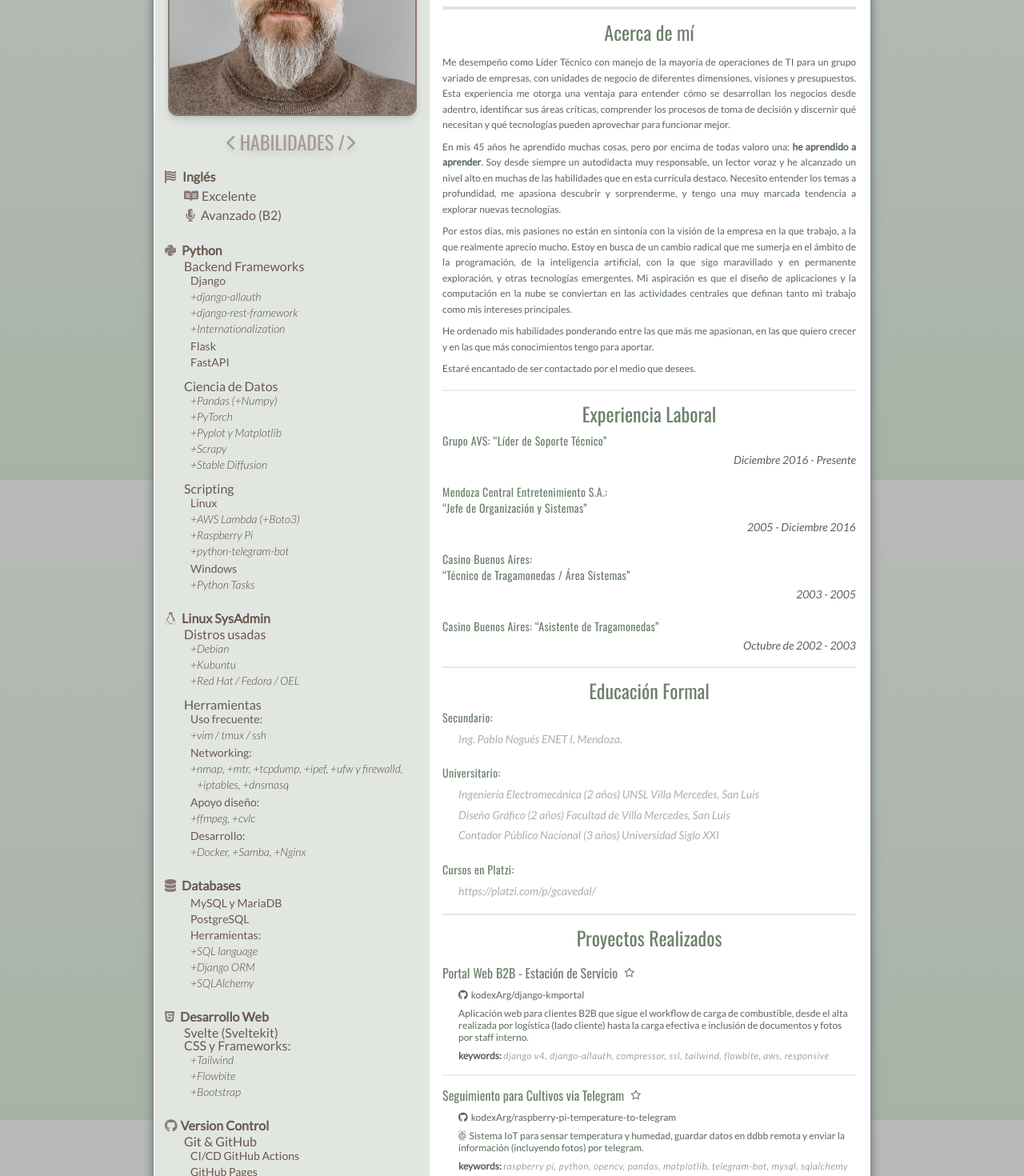
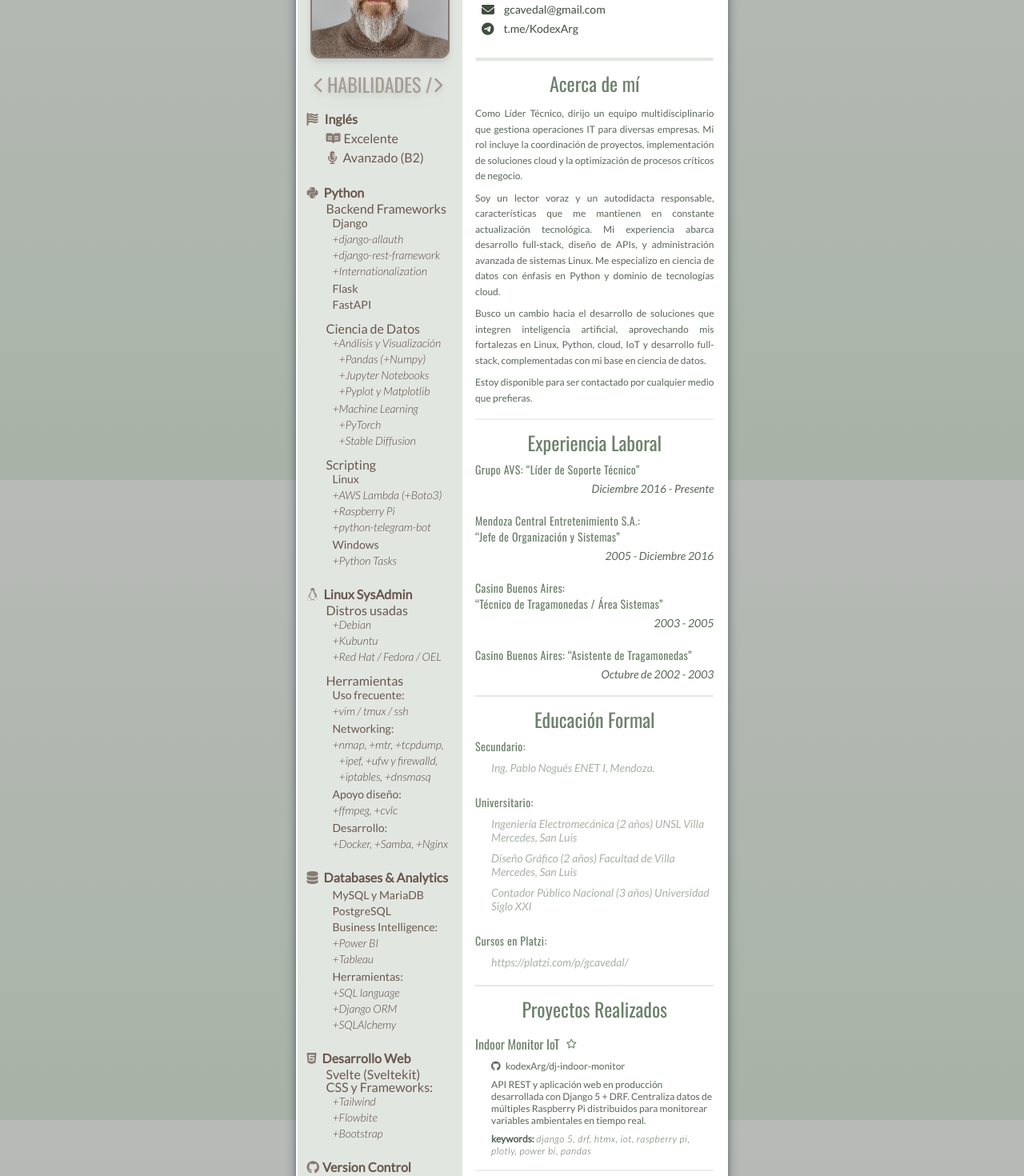
Before and after one commit to kodexArg/cv, a SvelteKit app: page / in a window 1280 px wide. Shown: the part 200-1670 px from the top of the page at 80% size. Built offline with nearby package versions, Linux system fonts and the light colour scheme.

Commit message:
New models Configs and Rooms

```diff
--- a/package.json
+++ b/package.json
@@ -14,6 +14,7 @@
 		"autoprefixer": "^10.4.15",
 		"postcss": "^8.4.28",
 		"svelte": "^4.0.5",
+		"svelte-preprocess": "^6.0.3",
 		"tailwindcss": "^3.3.3",
 		"vite": "^4.4.2"
 	},
--- a/src/components/AboutMe.svelte
+++ b/src/components/AboutMe.svelte
@@ -1,26 +1,20 @@
 <section>
   <h2>Acerca de mí</h2>
   <article>
-
     <p>
-      Me desempeño como Líder Técnico con manejo de la mayoría de operaciones de TI para un grupo variado de empresas, con unidades de negocio de diferentes dimensiones, visiones y presupuestos. Esta experiencia me otorga una ventaja para entender cómo se desarrollan los negocios desde adentro, identificar sus áreas críticas, comprender los procesos de toma de decisión y discernir qué necesitan y qué tecnologías pueden aprovechar para funcionar mejor.
+      Como Líder Técnico, dirijo un equipo multidisciplinario que gestiona operaciones IT para diversas empresas. Mi rol incluye la coordinación de proyectos, implementación de soluciones cloud y la optimización de procesos críticos de negocio.
     </p>
 
     <p>
-      En mis 45 años he aprendido muchas cosas, pero por encima de todas valoro una: <strong>he aprendido a aprender</strong>. Soy desde siempre un autodidacta muy responsable, un lector voraz y he alcanzado un nivel alto en muchas de las habilidades que en esta currícula destaco. Necesito entender los temas a profundidad, me apasiona descubrir y sorprenderme, y tengo una muy marcada tendencia a explorar nuevas tecnologías.
+      Soy un lector voraz y un autodidacta responsable, características que me mantienen en constante actualización tecnológica. Mi experiencia abarca desarrollo full-stack, diseño de APIs, y administración avanzada de sistemas Linux. Me especializo en ciencia de datos con énfasis en Python y dominio de tecnologías cloud.
     </p>
 
     <p>
-      Por estos días, mis pasiones no están en sintonía con la visión de la empresa en la que trabajo, a la que realmente aprecio mucho. Estoy en busca de un cambio radical que me sumerja en el ámbito de la programación, de la inteligencia artificial, con la que sigo maravillado y en permanente exploración, y otras tecnologías emergentes. Mi aspiración es que el diseño de aplicaciones y la computación en la nube se conviertan en las actividades centrales que definan tanto mi trabajo como mis intereses principales.
+      Busco un cambio hacia el desarrollo de soluciones que integren inteligencia artificial, aprovechando mis fortalezas en Linux, Python, cloud, IoT y desarrollo full-stack, complementadas con mi base en ciencia de datos.
     </p>
 
     <p>
-      He ordenado mis habilidades ponderando entre las que más me apasionan, en las que quiero crecer y en las que más conocimientos tengo para aportar.
+      Estoy disponible para ser contactado por cualquier medio que prefieras.
     </p>
-
-    <p>
-      Estaré encantado de ser contactado por el medio que desees.
-    </p>
-
   </article>
 </section>
--- /dev/null
+++ b/src/components/MaximizeButton.svelte
@@ -0,0 +1,32 @@
+<script>
+  import { isMaximized } from '../lib/stores';
+
+  function toggleMaximize() {
+    $isMaximized = !$isMaximized;
+  }
+</script>
+
+<button
+  on:click={toggleMaximize}
+  class="fixed top-4 right-4 bg-mate-100 hover:bg-mate-200 p-2 rounded-full shadow-md"
+>
+  {#if $isMaximized}
+    <!-- Usar el contenido de minimize.svg -->
+    <svg xmlns="http://www.w3.org/2000/svg" width="24" height="24" viewBox="0 0 24 24" fill="none" stroke="currentColor" stroke-width="2" stroke-linecap="round" stroke-linejoin="round" class="icon icon-tabler icons-tabler-outline icon-tabler-minimize">
+      <path stroke="none" d="M0 0h24v24H0z" fill="none"/>
+      <path d="M15 19v-2a2 2 0 0 1 2 -2h2" />
+      <path d="M15 5v2a2 2 0 0 0 2 2h2" />
+      <path d="M5 15h2a2 2 0 0 1 2 2v2" />
+      <path d="M5 9h2a2 2 0 0 0 2 -2v-2" />
+    </svg>
+  {:else}
+    <!-- Usar el contenido de maximize.svg -->
+    <svg xmlns="http://www.w3.org/2000/svg" width="24" height="24" viewBox="0 0 24 24" fill="none" stroke="currentColor" stroke-width="2" stroke-linecap="round" stroke-linejoin="round" class="icon icon-tabler icons-tabler-outline icon-tabler-maximize">
+      <path stroke="none" d="M0 0h24v24H0z" fill="none"/>
+      <path d="M4 8v-2a2 2 0 0 1 2 -2h2" />
+      <path d="M4 16v2a2 2 0 0 0 2 2h2" />
+      <path d="M16 4h2a2 2 0 0 1 2 2v2" />
+      <path d="M16 20h2a2 2 0 0 0 2 -2v-2" />
+    </svg>
+  {/if}
+</button>
--- a/src/components/Projects.svelte
+++ b/src/components/Projects.svelte
@@ -4,6 +4,32 @@
     A continuación, un listado de los proyectos que de alguna manera se
     relacionan con el nuevo rumbo que busco para mi carrera profesional.
   </p>
+
+  <article>
+    <h3>
+      Indoor Monitor IoT <i class="fa-regular fa-star text-xs ml-2"></i>
+    </h3>
+    <p>
+      <i class="fa-brands fa-github"></i> kodexArg/dj-indoor-monitor
+    </p>
+    <p>
+      API REST y aplicación web en producción desarrollada con <b>Django 5</b> + <b>DRF</b> que
+      centraliza datos de múltiples <b>Raspberry Pi</b> distribuidos. El sistema permite
+      monitorear en tiempo real variables ambientales (temperatura, humedad, etc.)
+      en distintas locaciones.
+    </p>
+    <p>
+      La plataforma está en constante evolución, incorporando nuevas funcionalidades
+      como reportes históricos, filtros avanzados y visualización de datos mediante
+      <b>Power BI</b>. Actualmente se utiliza para monitorear ambientes críticos
+      que requieren control constante de variables ambientales.
+    </p>
+    <p>
+      <strong>keywords:</strong>
+      <span>django 5, drf, htmx, iot, raspberry pi, plotly, power bi, pandas</span>
+    </p>
+  </article>
+
   <article>
     <h3>
       Portal Web B2B - Estación de Servicio<i
--- a/src/components/ShortProjects.svelte
+++ b/src/components/ShortProjects.svelte
@@ -1,5 +1,24 @@
 <section>
   <h2>Proyectos Realizados</h2>
+
+  <article>
+    <h3>
+      Indoor Monitor IoT <i class="fa-regular fa-star text-xs ml-2"></i>
+    </h3>
+    <p>
+      <i class="fa-brands fa-github"></i> kodexArg/dj-indoor-monitor
+    </p>
+    <p>
+      API REST y aplicación web en producción desarrollada con Django 5 + DRF.
+      Centraliza datos de múltiples Raspberry Pi distribuidos para monitorear
+      variables ambientales en tiempo real.
+    </p>
+    <p>
+      <strong>keywords:</strong>
+      <span>django 5, drf, htmx, iot, raspberry pi, plotly, power bi, pandas</span>
+    </p>
+  </article>
+
   <article>
     <h3>
       Portal Web B2B - Estación de Servicio<i
--- a/src/components/Skills.svelte
+++ b/src/components/Skills.svelte
@@ -42,11 +42,17 @@
         <li>
           Ciencia de Datos <ul>
             <ul>
-              <li>Pandas (+Numpy)</li>
-              <li>PyTorch</li>
-              <li>Pyplot y Matplotlib</li>
-              <li>Scrapy</li>
-              <li>Stable Diffusion</li>
+              <li>Análisis y Visualización</li>
+              <ul>
+                <li>Pandas (+Numpy)</li>
+                <li>Jupyter Notebooks</li>
+                <li>Pyplot y Matplotlib</li>
+              </ul>
+              <li>Machine Learning</li>
+              <ul>
+                <li>PyTorch</li>
+                <li>Stable Diffusion</li>
+              </ul>
             </ul>
           </ul>
         </li>
@@ -110,11 +116,16 @@
       </ul>
     </li>
     <li>
-      <i class="fas fa-database" /> Databases
+      <i class="fas fa-database" /> Databases & Analytics
       <ul>
         <ul>
           <li>MySQL y MariaDB</li>
           <li>PostgreSQL</li>
+          <li>Business Intelligence:</li>
+          <ul>
+            <li>Power BI</li>
+            <li>Tableau</li>
+          </ul>
           <li>
             Herramientas:
             <ul>
@@ -294,6 +305,7 @@
         <li>JavaScript <span class="text-xs">(intermedio)</span></li>
         <li>CSS <span class="text-xs">(intermedio)</span></li>
         <li>Pine Script <span class="text-xs">(avanzado)</span></li>
+        <li>Scrapy <span class="text-xs">(intermedio)</span></li>
       </ul>
     </li>
     <li>
--- /dev/null
+++ b/src/lib/stores.js
@@ -0,0 +1,4 @@
+
+import { writable } from 'svelte/store';
+
+export const isMaximized = writable(false);
--- a/src/routes/+layout.svelte
+++ b/src/routes/+layout.svelte
@@ -1,5 +1,8 @@
 <script>
   import "../app.css";
+  import { isMaximized } from '../lib/stores';
 </script>
 
-<slot />
+<div class:maximized={$isMaximized}>
+  <slot />
+</div>
--- a/src/routes/+page.svelte
+++ b/src/routes/+page.svelte
@@ -9,16 +9,19 @@
   import ShortEducation from "../components/ShortEducation.svelte";
   import ShortProjects from "../components/ShortProjects.svelte";
   import Footer from "../components/Footer.svelte";
+  import { isMaximized } from '../lib/stores';
+  import MaximizeButton from "../components/MaximizeButton.svelte";
 </script>
 
+<MaximizeButton />
 <main class="background flex flex-col space-y-6">
   <section class="a4">
-    <div class="flex w-full h-full">
-      <div class="w-fib-5 bg-mate-100 rounded-l-md flex flex-col p-4 space-y-4">
+    <div class="flex w-full h-full content-wrapper">
+      <div class="left-col bg-mate-100 rounded-l-md flex flex-col p-4 space-y-4">
         <Avatar />
         <Skills />
       </div>
-      <div class="w-fib-8 flex flex-col p-4 space-y-1">
+      <div class="right-col flex flex-col p-4 space-y-1">
         <Title />
         <Contact />
         <Line />
@@ -35,12 +38,31 @@
 <style lang="postcss">
   .a4 {
     @apply bg-white rounded-lg shadow-lg shadow-gray-700 flex flex-col p-0.5;
-    @apply max-w-[90%] md:max-w-[80%] lg:max-w-[70%];
-    margin: 0 auto;
+    @apply w-[33.81rem] mx-auto mt-12;
+    transition: all 0.3s ease;
+    transform-origin: center;
+  }
+  :global(.maximized) .a4 {
+    @apply w-[52rem];
+  }
+  .left-col {
+    @apply w-fib-5;
+    transition: all 0.3s ease;
+  }
+  .right-col {
+    @apply w-fib-8;
+    transition: all 0.3s ease;
+  }
+  :global(.maximized) .left-col {
+    @apply w-1/4;
+  }
+  :global(.maximized) .right-col {
+    @apply w-3/4;
   }
   .background {
-    @apply font-lato;
-    @apply h-full flex justify-center items-center py-4;
+    @apply font-lato min-h-screen w-full;
+    @apply flex justify-center;
+    @apply py-8 px-4 md:px-8 lg:px-12;
     @apply bg-fixed bg-gradient-to-b from-[#B8BAB7] to-mate-300;
   }
 </style>
--- a/src/routes/full/+page.svelte
+++ b/src/routes/full/+page.svelte
@@ -8,17 +8,20 @@
   import ShortEducation from "../../components/ShortEducation.svelte";
   import Projects from "../../components/Projects.svelte";
   import Footer from "../../components/Footer.svelte";
-    import WorkExperience from "../../components/WorkExperience.svelte";
+  import WorkExperience from "../../components/WorkExperience.svelte";
+  import { isMaximized } from '../../lib/stores';
+  import MaximizeButton from "../../components/MaximizeButton.svelte";
 </script>
 
+<MaximizeButton />
 <main class="background flex flex-col space-y-6">
   <section class="a4">
-    <div class="flex w-full h-full">
-      <div class="w-fib-5 bg-mate-100 rounded-l-md flex flex-col p-4 space-y-4">
+    <div class="flex w-full h-full content-wrapper">
+      <div class="left-col bg-mate-100 rounded-l-md flex flex-col p-4 space-y-4">
         <Avatar />
         <Skills />
       </div>
-      <div class="w-fib-8 flex flex-col p-4 space-y-1">
+      <div class="right-col flex flex-col p-4 space-y-1">
         <Title />
         <Contact />
         <Line />
@@ -34,13 +37,31 @@
 <style lang="postcss">
   .a4 {
     @apply bg-white rounded-lg shadow-lg shadow-gray-700 flex flex-col p-0.5;
-    @apply w-[33.81rem];
-    /* @apply h-[47.817rem]; */
-    /* 1.414 -> aspect relation A4 */
+    @apply w-[33.81rem] mx-auto mt-12;
+    transition: all 0.3s ease;
+    transform-origin: center;
+  }
+  :global(.maximized) .a4 {
+    @apply w-[52rem];
+  }
+  .left-col {
+    @apply w-fib-5;
+    transition: all 0.3s ease;
+  }
+  .right-col {
+    @apply w-fib-8;
+    transition: all 0.3s ease;
+  }
+  :global(.maximized) .left-col {
+    @apply w-1/4;
+  }
+  :global(.maximized) .right-col {
+    @apply w-3/4;
   }
   .background {
-    @apply font-lato;
-    @apply h-full flex justify-center items-center py-4;
+    @apply font-lato min-h-screen w-full;
+    @apply flex justify-center;
+    @apply py-8 px-4 md:px-8 lg:px-12;
     @apply bg-fixed bg-gradient-to-b from-[#B8BAB7] to-mate-300;
   }
 </style>
--- a/svelte.config.js
+++ b/svelte.config.js
@@ -1,13 +1,15 @@
 import adapter from '@sveltejs/adapter-static';
+import preporcess from 'svelte-preprocess'
 
 const dev = process.argv.includes('dev');
 
 /** @type {import('@sveltejs/kit').Config} */
 const config = {
+  preprocess: preporcess({
+    postcss: true
+  }),
   kit: {
     adapter: adapter({
-      // default options are shown. On some platforms
-      // these options are set automatically — see below
       pages: 'docs',
       assets: 'docs',
       fallback: undefined,
```
Also changed, not shown: src/components/ViewToggleButton.svelte (added), 36 other files (tests, documents, lock files or other folders).
